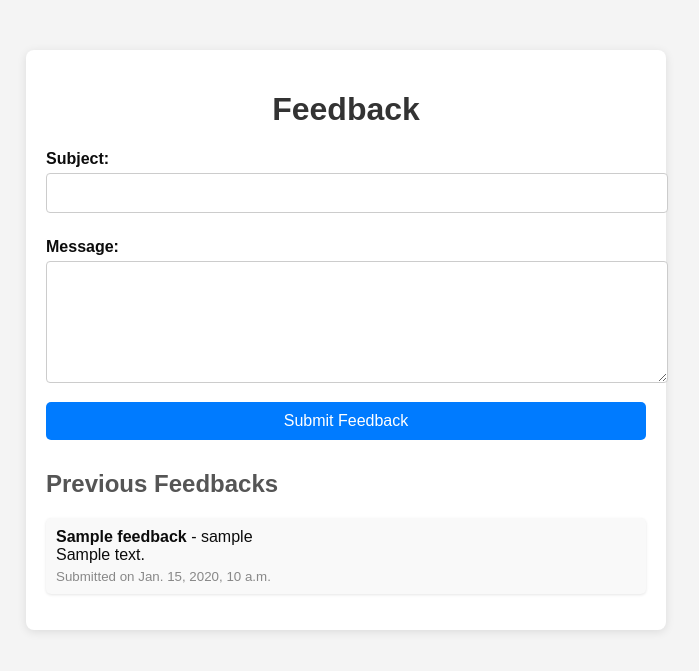
After one commit to jerryjames2025/interior, a Django app: page /feedback/ in a window 1280 px wide. The commit adds this page. Shown: the top 671 px of the page, without its empty margins (294-993 px from the left). Run offline with Django 5.2, Linux system fonts and the light colour scheme; tables that the repository leaves empty hold one stand-in row (values such as "Sample post"); style sheets or scripts are compiled from the project's sources.

Commit message:
designers

```diff
--- /dev/null
+++ b/interiordesigner/InteriorApp/forms.py
@@ -0,0 +1,7 @@
+from django import forms
+from .models import Feedback
+
+class FeedbackForm(forms.ModelForm):
+    class Meta:
+        model = Feedback
+        fields = ['subject', 'message']
--- a/interiordesigner/InteriorApp/models.py
+++ b/interiordesigner/InteriorApp/models.py
@@ -127,3 +127,12 @@ class CartItem(models.Model):
 
     def __str__(self):
         return f'{self.product.product_name} - {self.quantity}'
+
+class Feedback(models.Model):
+    user = models.ForeignKey(User, on_delete=models.CASCADE)  # Link feedback to a user
+    subject = models.CharField(max_length=255)
+    message = models.TextField()
+    created_at = models.DateTimeField(auto_now_add=True)
+
+    def __str__(self):
+        return f'Feedback from {self.user.username} - {self.subject}'
--- /dev/null
+++ b/interiordesigner/InteriorApp/templates/feedback.html
@@ -0,0 +1,119 @@
+{% load static %}
+<!DOCTYPE html>
+<html lang="en">
+<head>
+    <meta charset="UTF-8">
+    <meta name="viewport" content="width=device-width, initial-scale=1.0">
+    <title>Feedback</title>
+    <link rel="stylesheet" href="{% static 'css/styles.css' %}">
+    <style>
+        body {
+            font-family: Arial, sans-serif;
+            margin: 0;
+            padding: 0;
+            background-color: #f4f4f4;
+        }
+        .container {
+            width: 80%;
+            max-width: 600px;
+            margin: 50px auto;
+            background: white;
+            padding: 20px;
+            border-radius: 8px;
+            box-shadow: 0 2px 10px rgba(0, 0, 0, 0.1);
+        }
+        h1 {
+            text-align: center;
+            color: #333;
+        }
+        h2 {
+            margin-top: 30px;
+            color: #555;
+        }
+        form {
+            margin-bottom: 30px;
+        }
+        label {
+            display: block;
+            margin: 10px 0 5px;
+            font-weight: bold;
+        }
+        input[type="text"],
+        textarea {
+            width: 100%;
+            padding: 10px;
+            margin-bottom: 15px;
+            border: 1px solid #ccc;
+            border-radius: 4px;
+            font-size: 16px;
+        }
+        textarea {
+            height: 100px;
+            resize: vertical; /* Allow vertical resizing */
+        }
+        button {
+            width: 100%;
+            padding: 10px;
+            background-color: #007bff;
+            color: white;
+            border: none;
+            border-radius: 5px;
+            font-size: 16px;
+            cursor: pointer;
+            transition: background-color 0.3s;
+        }
+        button:hover {
+            background-color: #0056b3;
+        }
+        ul {
+            list-style-type: none;
+            padding: 0;
+        }
+        li {
+            background: #f9f9f9;
+            margin: 10px 0;
+            padding: 10px;
+            border-radius: 5px;
+            box-shadow: 0 1px 3px rgba(0, 0, 0, 0.1);
+        }
+        small {
+            display: block;
+            margin-top: 5px;
+            color: #888;
+        }
+        .message {
+            text-align: center;
+            color: #888;
+            font-size: 14px;
+        }
+    </style>
+</head>
+<body>
+    <div class="container">
+        <h1>Feedback</h1>
+        <form method="POST">
+            {% csrf_token %}
+            <label for="subject">Subject:</label>
+            <input type="text" id="subject" name="subject" required>
+
+            <label for="message">Message:</label>
+            <textarea id="message" name="message" required></textarea>
+
+            <button type="submit" style="padding: 10px; background-color: #007bff; color: white; border: none; border-radius: 5px; font-size: 16px; cursor: pointer; transition: background-color 0.3s; width: 100%;">Submit Feedback</button>
+        </form>
+
+        <h2>Previous Feedbacks</h2>
+        <ul>
+            {% for feedback in feedbacks %}
+                <li>
+                    <strong>{{ feedback.subject }}</strong> - {{ feedback.user.username }}<br>
+                    {{ feedback.message }}<br>
+                    <small>Submitted on {{ feedback.created_at }}</small>
+                </li>
+            {% empty %}
+                <li>No feedback available.</li>
+            {% endfor %}
+        </ul>
+    </div>
+</body>
+</html>
--- a/interiordesigner/InteriorApp/templates/user_home.html
+++ b/interiordesigner/InteriorApp/templates/user_home.html
@@ -83,7 +83,7 @@
     <!-- Featured Designs Section -->
     <section class="featured-designs py-5">
         <div class="container">
-            <h2 class="text-center mb-4">Featured Designs</h2>
+            <h2 class="text-center mb-4"></h2>
             <div class="row row-cols-1 row-cols-md-3 g-4">
                 {% for design in designs %}
                 <div class="col">
--- a/interiordesigner/InteriorApp/urls.py
+++ b/interiordesigner/InteriorApp/urls.py
@@ -63,6 +63,8 @@ urlpatterns = [
     path('browse/', views.browse, name='browse'),  # URL for the browse page
     path('designers/<int:designer_id>/', views.designer_detail, name='designer_detail'),
     path('designers/remove/<int:designer_id>/', views.remove_designer, name='remove_designer'),
+    path('designers/contact/<int:designer_id>/', views.contact_designer, name='contact_designer'),
+    path('feedback/', views.feedback_view, name='feedback'),
 ]
 
 
--- a/interiordesigner/InteriorApp/views.py
+++ b/interiordesigner/InteriorApp/views.py
@@ -3,7 +3,7 @@ from django.shortcuts import redirect, render, get_object_or_404
 from django.http import HttpResponse
 from django.contrib.auth import authenticate, login as auth_login
 from django.contrib import messages
-from .models import UserProfile, Portfolio, Product, Cart, CartItem
+from .models import UserProfile, Portfolio, Product, Cart, CartItem, Feedback
 from django.core.mail import send_mail
 from django.utils.http import urlsafe_base64_encode, urlsafe_base64_decode
 from django.utils.encoding import force_bytes, force_str  # Ensure force_str is used
@@ -21,6 +21,7 @@ from .models import *
 from django.core.files.storage import FileSystemStorage
 from django.contrib.auth.decorators import login_required
 import re
+from .forms import FeedbackForm
 
 
 def home(request):
@@ -370,14 +371,14 @@ def dregister(request):
         else:
             return render(request, 'dregister.html', {'error': 'Profile picture is required.'})
 
-        # Create user
+        # Create User instance
         user = User.objects.create_user(username=username, email=email, password=password)
         first_name, last_name = full_name.split(' ', 1) if ' ' in full_name else (full_name, '')
         user.first_name = first_name
         user.last_name = last_name
         user.save()
 
-        # Create user profile and set is_designer to True
+        # Create UserProfile instance and set is_designer to True
         user_profile = UserProfile.objects.create(user=user, phone=phone, is_designer=True)
         user_profile.profile_picture = profile_picture  # Save the profile picture
         user_profile.save()
@@ -716,3 +717,38 @@ def remove_designer(request, designer_id):
     designer.delete()  # Remove the designer
     messages.success(request, 'Designer removed successfully.')
     return redirect('designers')  # Redirect back to the designers page
+
+def contact_designer(request, designer_id):
+    designer = get_object_or_404(UserProfile, id=designer_id)  # Fetch the designer's profile
+
+    if request.method == 'POST':
+        subject = request.POST.get('subject')
+        message = request.POST.get('message')
+        sender_email = request.POST.get('email')
+
+        # Send email (you may want to customize this)
+        send_mail(
+            subject,
+            message,
+            sender_email,
+            [designer.user.email],  # Send to the designer's email
+        )
+        messages.success(request, 'Your message has been sent successfully!')
+        return redirect('designers')  # Redirect back to the designers page
+
+    return render(request, 'contact_designer.html', {'designer': designer})
+
+def feedback_view(request):
+    if request.method == 'POST':
+        form = FeedbackForm(request.POST)
+        if form.is_valid():
+            feedback = form.save(commit=False)
+            feedback.user = request.user  # Associate feedback with the logged-in user
+            feedback.save()
+            messages.success(request, 'Your feedback has been submitted successfully!')
+            return redirect('feedback')  # Redirect to the feedback page or another page
+    else:
+        form = FeedbackForm()
+
+    feedbacks = Feedback.objects.all()  # Fetch all feedbacks to display
+    return render(request, 'feedback.html', {'form': form, 'feedbacks': feedbacks})
```
Also changed, not shown: interiordesigner/InteriorApp/templates/contact_designer.html (added, +88 -0 lines), interiordesigner/InteriorApp/templates/designers.html (+9 -15 lines), interiordesigner/InteriorApp/templates/realhome.html (+68 -1 lines).
